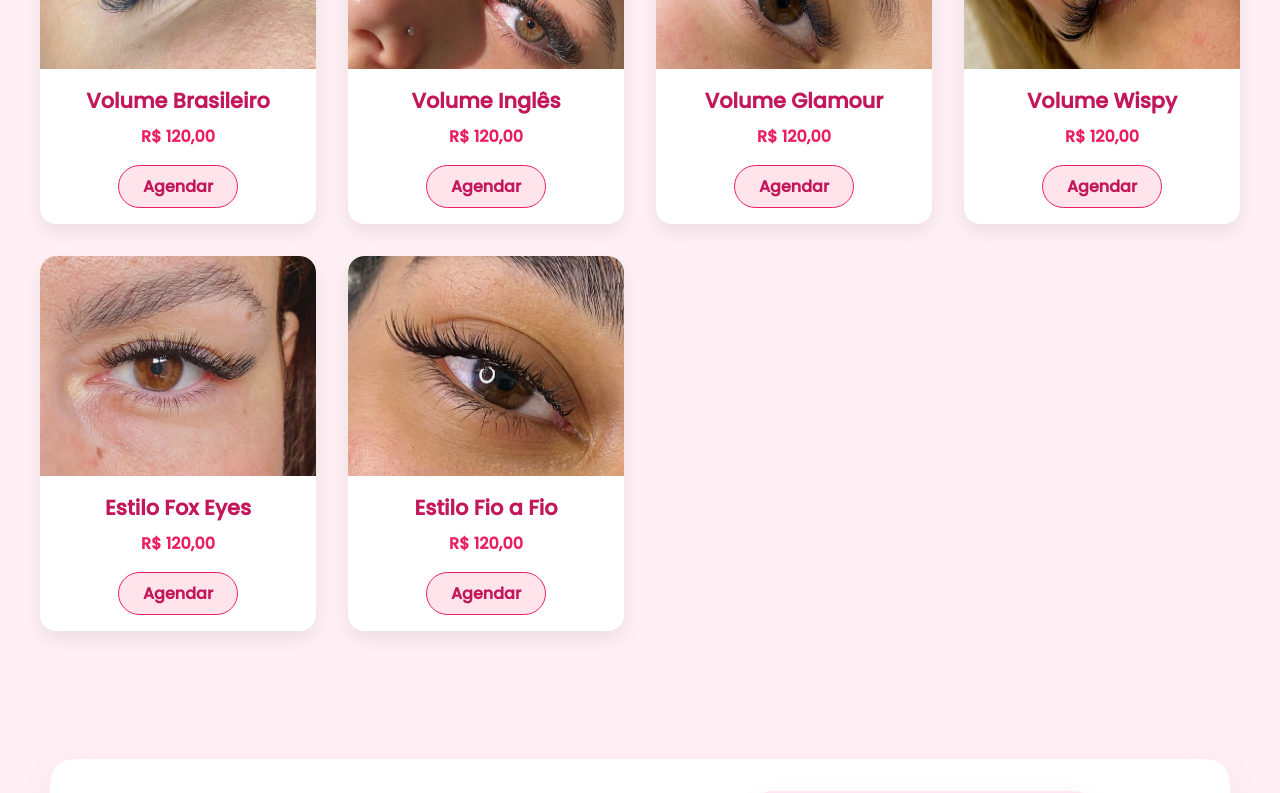
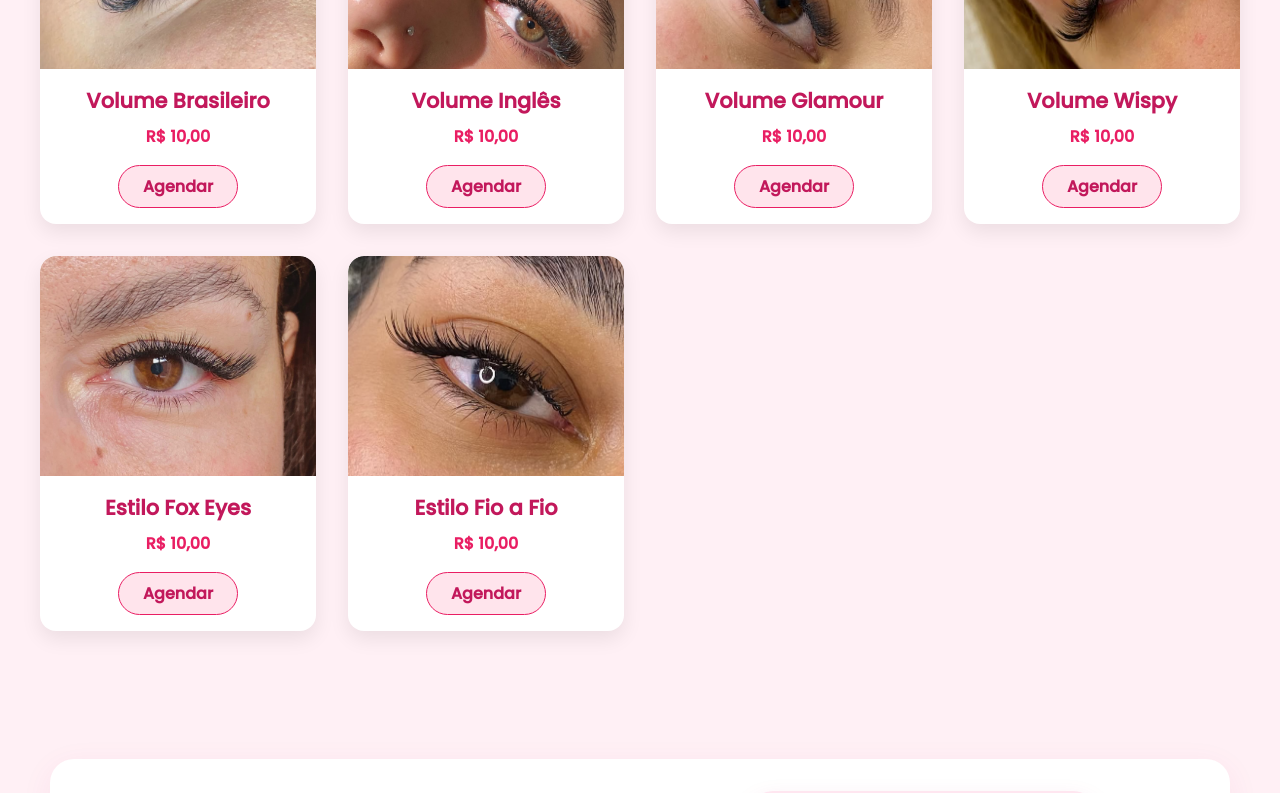
Before and after one commit to BrunoToniatti/lais, an Angular app: page / in a window 1280 px wide. Shown: the part 1440-2233 px from the top of the page. Built offline with nearby package versions, Linux system fonts and the light colour scheme.

Commit message:
Ajustando preços

```diff
--- a/src/app/first-page/components/cilios/components/aplication/aplication.component.html
+++ b/src/app/first-page/components/cilios/components/aplication/aplication.component.html
@@ -6,7 +6,7 @@
     <div class="aplicacao-card" *ngFor="let tipo of aplicacoes">
       <img [src]="tipo.img" [alt]="tipo.nome" />
       <h3>{{ tipo.nome }}</h3>
-      <p class="valor">R$ 120,00</p>
+      <p class="valor">R$ 10,00</p>
       <app-aplication-button [btnProcedure]="tipo.nome" [btnStyle]="'agendarBtn'" [btnText]="'Agendar'"></app-aplication-button>
     </div>
   </div>
--- a/src/app/first-page/components/dental/components/aplication/aplication.component.html
+++ b/src/app/first-page/components/dental/components/aplication/aplication.component.html
@@ -5,7 +5,7 @@
       <p>
         O piercing dental é uma tendência charmosa e discreta para destacar seu sorriso com muito estilo. A aplicação é segura, rápida e indolor — feita com adesivo dental especial que não danifica os dentes.
       </p>
-      <p class="valor">Valor: <strong>R$ 50,00</strong></p>
+      <p class="valor">Valor: <strong>R$ 10,00</strong></p>
       <app-aplication-button [btnProcedure]="'Piercing dental'" [btnStyle]="'agendarBtn'" [btnText]="'Agendar aplicação'"></app-aplication-button>
       <a class="download-btn" href="assets/dental/cuidados-piercing-dental.pdf" download>
         Baixar cuidados do piercing dental
--- a/src/app/first-page/components/price-table/price-table.component.html
+++ b/src/app/first-page/components/price-table/price-table.component.html
@@ -4,31 +4,31 @@
   <div class="price-category">
     <h3>Serviço Cílios</h3>
     <ul>
-      <li><span>Volume Brasileiro</span><strong>R$ 120,00</strong></li>
-      <li><span>Volume Inglês</span><strong>R$ 120,00</strong></li>
-      <li><span>Volume Glamour</span><strong>R$ 120,00</strong></li>
-      <li><span>Volume Wispy</span><strong>R$ 120,00</strong></li>
-      <li><span>Estilo Fox eyes</span><strong>R$ 120,00</strong></li>
-      <li><span>Estilo fio a fio</span><strong>R$ 120,00</strong></li>
+      <li><span>Volume Brasileiro</span><strong>R$ 10,00</strong></li>
+      <li><span>Volume Inglês</span><strong>R$ 10,00</strong></li>
+      <li><span>Volume Glamour</span><strong>R$ 10,00</strong></li>
+      <li><span>Volume Wispy</span><strong>R$ 10,00</strong></li>
+      <li><span>Estilo Fox eyes</span><strong>R$ 10,00</strong></li>
+      <li><span>Estilo fio a fio</span><strong>R$ 10,00</strong></li>
     </ul>
   </div>
 
   <div class="price-category">
     <h3>Piercing Dental</h3>
     <ul>
-      <li><span>Piercing em 1 dente (até 5 pedras)</span><strong>R$ 50,00</strong></li>
-      <li><span>Piercing em 2 dentes</span><strong>R$ 67,00</strong></li>
-      <li><span>Piercing em mais dentes</span><strong>R$ 100,00</strong></li>
+      <li><span>Piercing em 1 dente (até 5 pedras)</span><strong>R$ 10,00</strong></li>
+      <li><span>Piercing em 2 dentes</span><strong>R$ 10,00</strong></li>
+      <li><span>Piercing em mais dentes</span><strong>R$ 10,00</strong></li>
     </ul>
   </div>
 
   <div class="price-category">
     <h3>Pacotes</h3>
     <ul>
-      <li><span>Aplicação + limpeza sobrancelha</span><strong>R$ 135,00</strong></li>
-      <li><span>Manutenção + sobrancelha</span><strong>R$ 100,00</strong></li>
-      <li><span>Pacote cílios</span><strong>R$ 230,00</strong></li>
-      <li><span>Cílios + Piercing</span><strong>R$ 150,00</strong></li>
+      <li><span>Aplicação + limpeza sobrancelha</span><strong>R$ 10,00</strong></li>
+      <li><span>Manutenção + sobrancelha</span><strong>R$ 10,00</strong></li>
+      <li><span>Pacote cílios</span><strong>R$ 10,00</strong></li>
+      <li><span>Cílios + Piercing</span><strong>R$ 10,00</strong></li>
     </ul>
   </div>
 </section>
```
